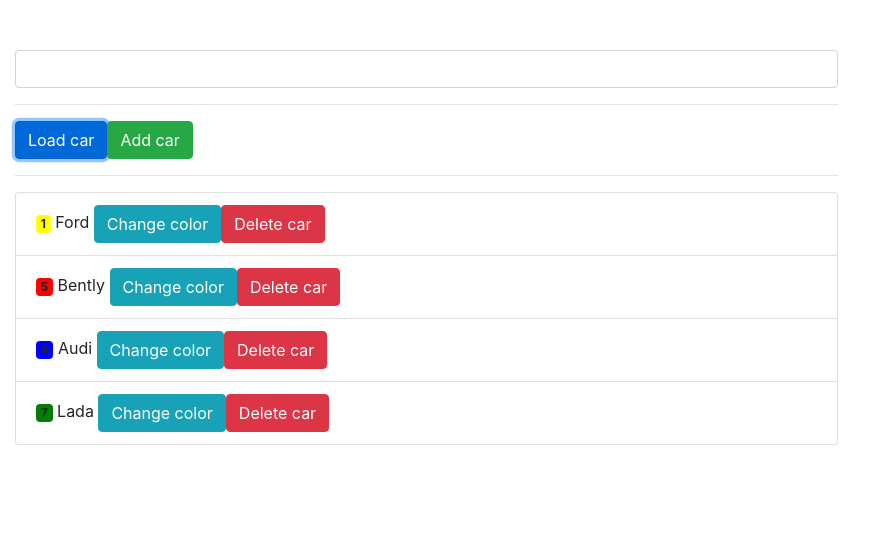
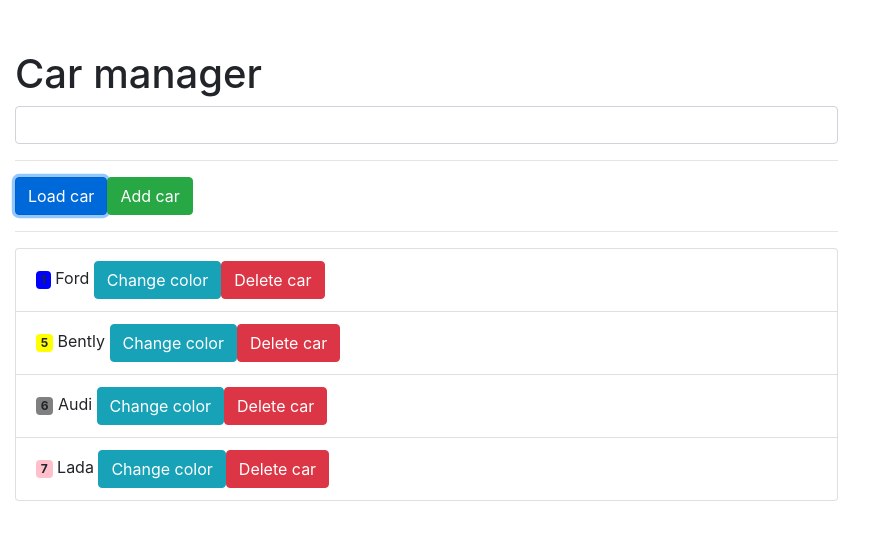
Before and after one commit to serbingeorg/Angular, an Angular app: page / in a window 1280 px wide. Both pictures are taken after a click on the button "Load car". Shown: the top 540 px of the page, without its empty margins (0-890 px from the left). Built offline with nearby package versions, Linux system fonts and the light colour scheme; data requests are answered from the project's data file.

Commit message:
async pipe

```diff
--- a/db.json
+++ b/db.json
@@ -1,23 +1,25 @@
 {
-  "cars": [
-    {
+  "title": {
+    "value": "Car manager"
+  },
+  "cars": [{
       "name": "Ford",
-      "color": "yellow",
+      "color": "blue",
       "id": 1
     },
     {
       "name": "Bently",
-      "color": "red",
+      "color": "yellow",
       "id": 5
     },
     {
       "name": "Audi",
-      "color": "blue",
+      "color": "grey",
       "id": 6
     },
     {
       "name": "Lada",
-      "color": "green",
+      "color": "pink",
       "id": 7
     }
   ]
--- a/src/app/app.component.html
+++ b/src/app/app.component.html
@@ -1,11 +1,12 @@
 <div class="col-md-8 col-md-offset-12">
+    <h1>{{ appTitle | async }}</h1>
     <input type="text" class="form-control" [(ngModel)]="carName">
     <hr>
     <button class="btn btn-primary" (click)="loadCars()">Load car</button>
     <button class="btn btn-success" (click)="addCar()">Add car</button>
     <hr>
     <ul class="list-group">
-        <li class="list-group-item" *ngFor="let car of cars">
+        <li class="list-group-item" *ngFor="let car of cars | async">
             <span class="badge" [ngStyle]="{background: car.color}">{{car.id}}</span> {{car.name}}
             <button class="btn bt-xs btn-info" (click)="setNewColor(car)">Change color</button>
             <button class="btn bt-xs btn-danger" (click)="deleteCar(car)">Delete car</button>
--- a/src/app/app.component.ts
+++ b/src/app/app.component.ts
@@ -1,4 +1,4 @@
-import { Component } from '@angular/core';
+import { Component, OnInit } from '@angular/core';
 import { CarsService } from './cars.service';
 
 
@@ -14,7 +14,7 @@ interface Cars {
   selector: 'app-root',
   templateUrl: './app.component.html'
 })
-export class AppComponent {
+export class AppComponent implements OnInit {
   colors = [
     'red',
     'blue',
@@ -24,18 +24,19 @@ export class AppComponent {
     'grey'
 
   ];
-  cars: Cars[] = [];
+  cars: any;
   carName = '';
+  appTitle;
 
 
   constructor(private carsServise: CarsService) { }
 
+  ngOnInit() {
+    this.appTitle = this.carsServise.getAppTitle();
+  }
+
   loadCars() {
-    this.carsServise.getCars()
-      .subscribe((cars: Cars[]) => {
-        this.cars = cars;
-      },
-        (error) => { alert(error); });
+    this.cars = this.carsServise.getCars();
   }
 
   addCar() {
--- a/src/app/cars.service.ts
+++ b/src/app/cars.service.ts
@@ -1,7 +1,7 @@
 import { Injectable } from '@angular/core';
 import { HttpClient, HttpHeaders } from '@angular/common/http';
 // tslint:disable-next-line:quotemark
-import { map, catchError } from "rxjs/operators";
+import { map, catchError, delay } from "rxjs/operators";
 
 import { Observable, throwError } from 'rxjs';
 
@@ -12,18 +12,24 @@ import { Observable, throwError } from 'rxjs';
 export class CarsService {
     constructor(private http: HttpClient) { }
 
+    getAppTitle() {
+        return this.http.get('http://localhost:3000/title')
+            .pipe(delay(3000))
+            .pipe(map(res => res))
+            .pipe(map(data => data.value));
+    }
     getCars() {
         const headers = new HttpHeaders({
             'Content-Type': 'application/json; charset=utf8'
         });
         // tslint:disable-next-line:object-literal-shorthand
-        return this.http.get('http://localhost:3100/cars', { headers: headers })
+        return this.http.get('http://localhost:3000/cars', { headers: headers })
             .pipe(map(res => res))
             .pipe(catchError(this.handleError));
     }
     // tslint:disable-next-line:ban-types
     handleError() {
-        return throwError('Server dont work');
+        return throwError('Server doesn"t work');
     }
 
 
```
